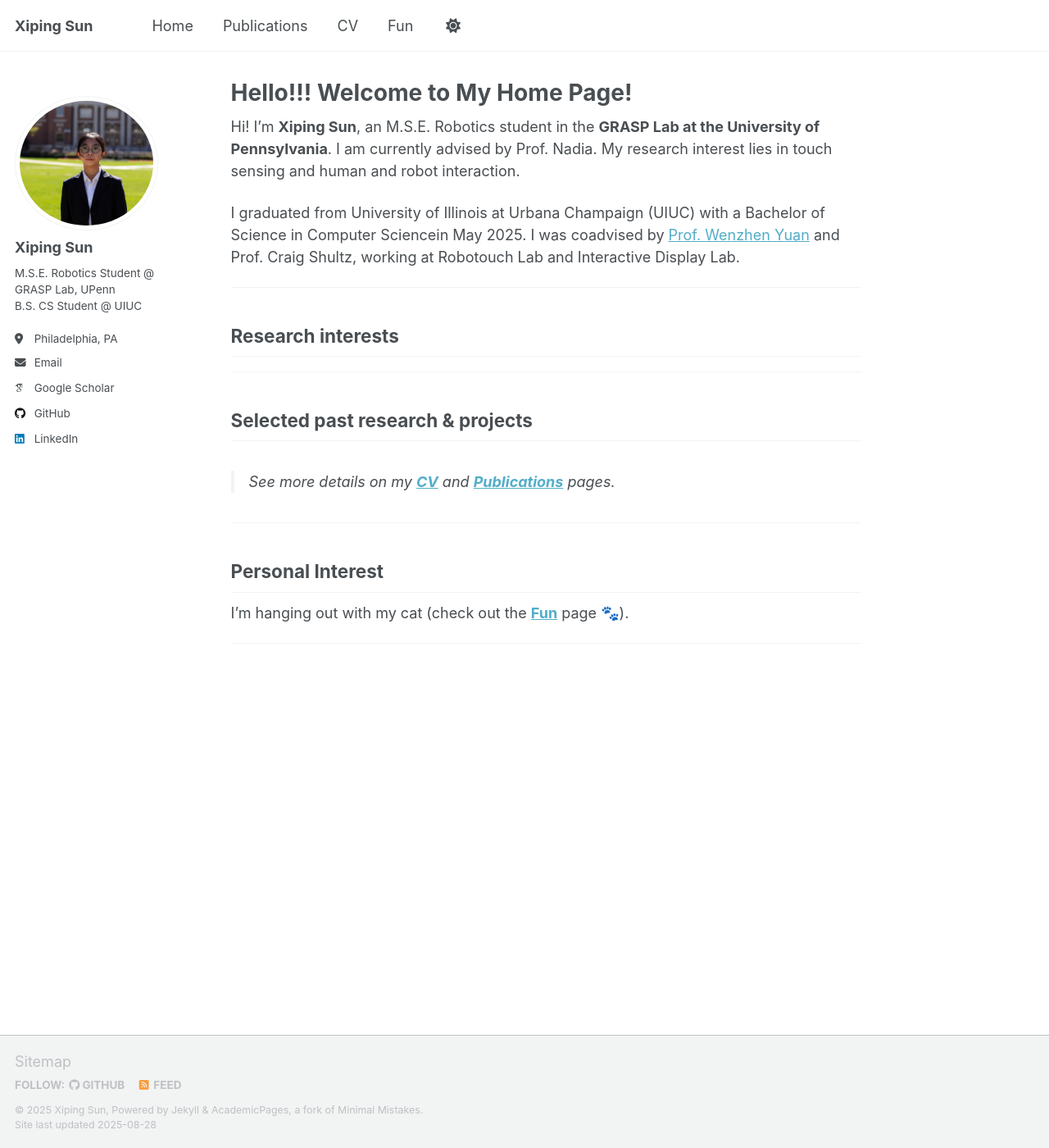
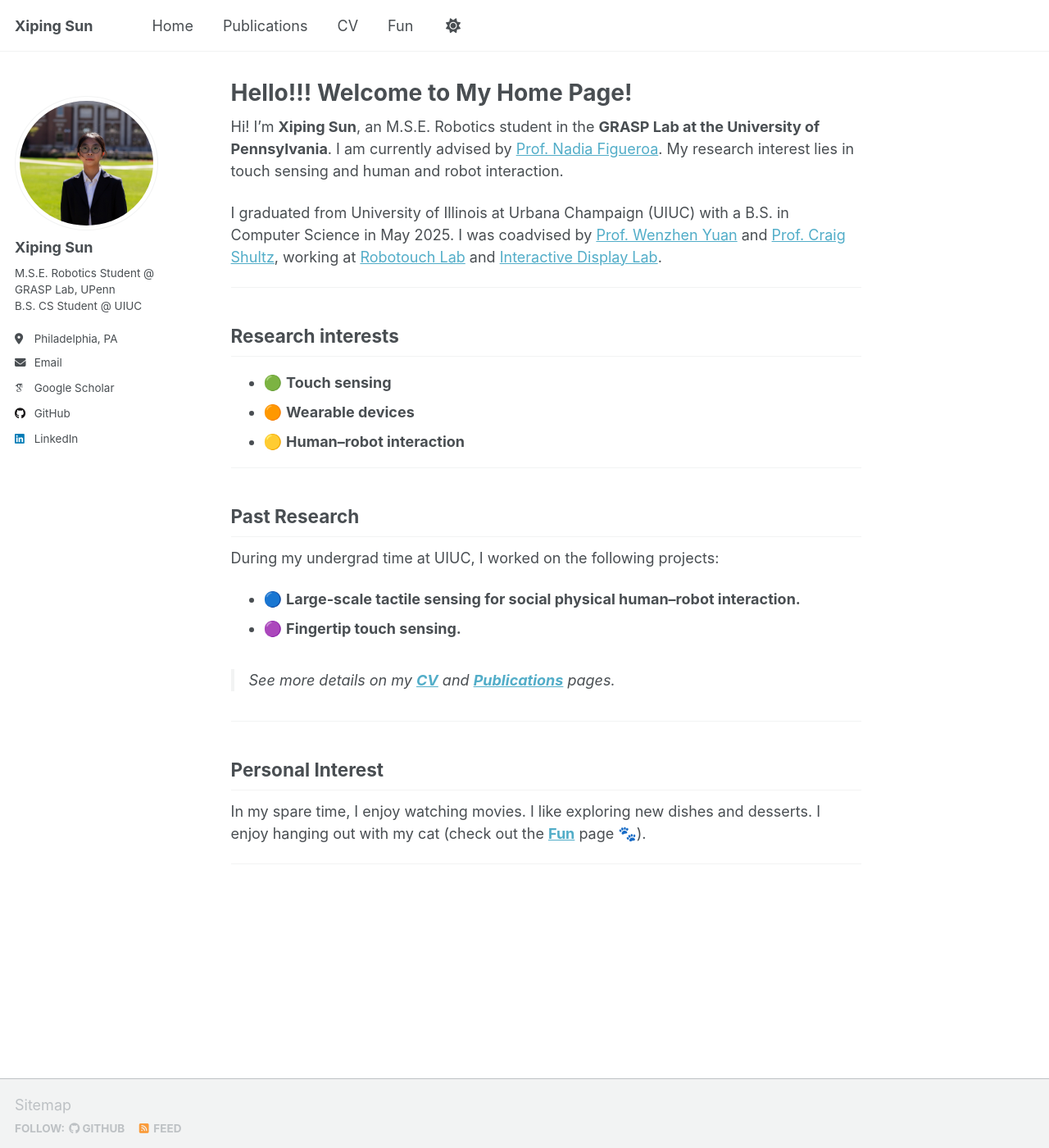
Before and after one commit to XipingSun/XipingSun.github.io, a Jekyll site: the page built from _pages/about.md, in a window 1280 px wide and 1400 px high. Shown: the whole window at 82% size. Built offline with Jekyll 4.4.1, drawn with Linux system fonts in a browser that asks for light colours; some web fonts are replaced; a script that is not in the unit is left out.

Commit message:
Add more details on home page

```diff
--- a/_pages/about.md
+++ b/_pages/about.md
@@ -7,24 +7,33 @@ redirect_from:
   - /about.html
 ---
 
-Hi! I’m **Xiping Sun**, an M.S.E. Robotics student in the **GRASP Lab at the University of Pennsylvania**. I am currently advised by Prof. Nadia. My research interest lies in touch sensing and human and robot interaction.
+Hi! I’m **Xiping Sun**, an M.S.E. Robotics student in the **GRASP Lab at the University of Pennsylvania**. I am currently advised by [Prof. Nadia Figueroa](https://nbfigueroa.github.io/){:target="_blank" rel="noopener"}. My research interest lies in touch sensing and human and robot interaction.
 
-I graduated from University of Illinois at Urbana Champaign (UIUC) with a Bachelor of Science in Computer Sciencein May 2025. I was coadvised by [Prof. Wenzhen Yuan](https://siebelschool.illinois.edu/about/people/faculty/yuanwz){:target="_blank" rel="noopener"} and Prof. Craig Shultz, working at Robotouch Lab and Interactive Display Lab.
+I graduated from University of Illinois at Urbana Champaign (UIUC) with a B.S. in Computer Science in May 2025. I was coadvised by [Prof. Wenzhen Yuan](https://siebelschool.illinois.edu/about/people/faculty/yuanwz){:target="_blank" rel="noopener"} and [Prof. Craig Shultz](https://www.craig-shultz.com/){:target="_blank" rel="noopener"}, working at [Robotouch Lab](https://robotouchlab.com/){:target="_blank" rel="noopener"} and [Interactive Display Lab](https://www.interactivedisplaylab.com/){:target="_blank" rel="noopener"}.
 
 
 ---
 
 ## Research interests
+- 🟢 **Touch sensing**
+- 🟠 **Wearable devices**
+- 🟡 **Human–robot interaction**
+
+
 
 ---
 
-## Selected past research & projects
+## Past Research
+
+During my undergrad time at UIUC, I worked on the following projects:
+- 🔵 **Large-scale tactile sensing for social physical human–robot interaction.**
+- 🟣 **Fingertip touch sensing.**
 
 > See more details on my **[CV](/cv-json/)** and **[Publications](/publications/)** pages.
 
 ---
 
 ## Personal Interest
-I’m hanging out with my cat (check out the **[Fun](/fun/)** page 🐾).
+In my spare time, I enjoy watching movies. I like exploring new dishes and desserts. I enjoy hanging out with my cat (check out the **[Fun](/fun/)** page 🐾).
 
 ---
```
